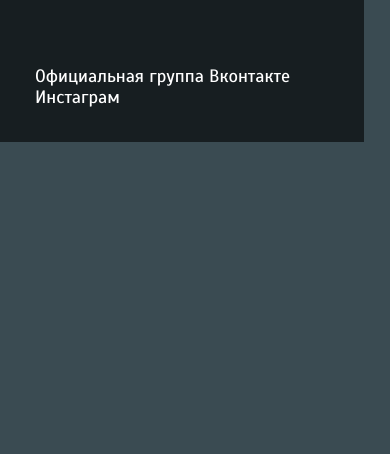
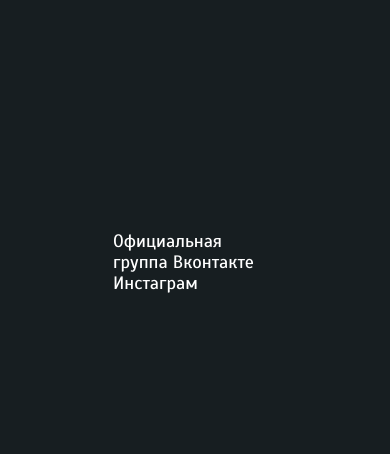
Before and after one commit to 3nilyd/3nilyd.github.io, a plain HTML site: page index.html in a window 390 px wide. Shown: the part 390-844 px from the top of the page. Drawn offline with Linux system fonts and the light colour scheme.

Commit message:
mobile fix

```diff
--- a/css/style.css
+++ b/css/style.css
@@ -35,8 +35,8 @@ h1 {
 	height: auto;
 	width: auto;
 	background: rgba(0, 0, 0, .9);
-	top: 0; left: 0;
-	margin: 40px 65%;
+	top: 0; right: 0;
+	margin: 40px;
 	padding: 35px;
 	box-sizing: border-box;
 }
@@ -61,12 +61,14 @@ h1 {
 }
 
 @media all and (max-width: 980px) {
-     body { background: #3a4b52; }
+     body { background: #171e21; }
      .info {
-    background: rgba(0, 0, 0, .6);
+    background: rgba(0, 0, 0, 0);
+    top: 0; left: 0;
 	width: auto;
-	margin: auto;
+	margin: 20%;
 	height: auto;
 	position: absolute;
+
    }
 }
```
